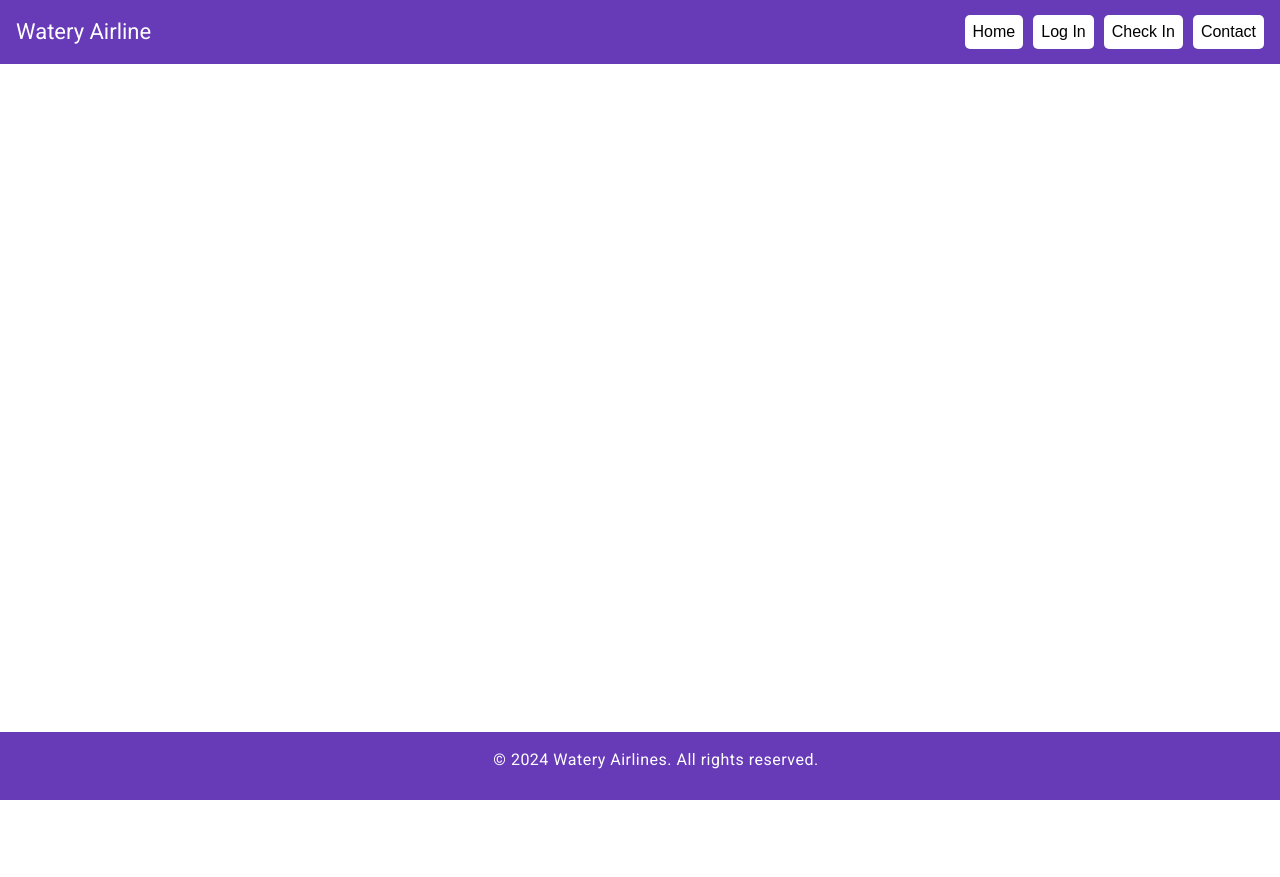
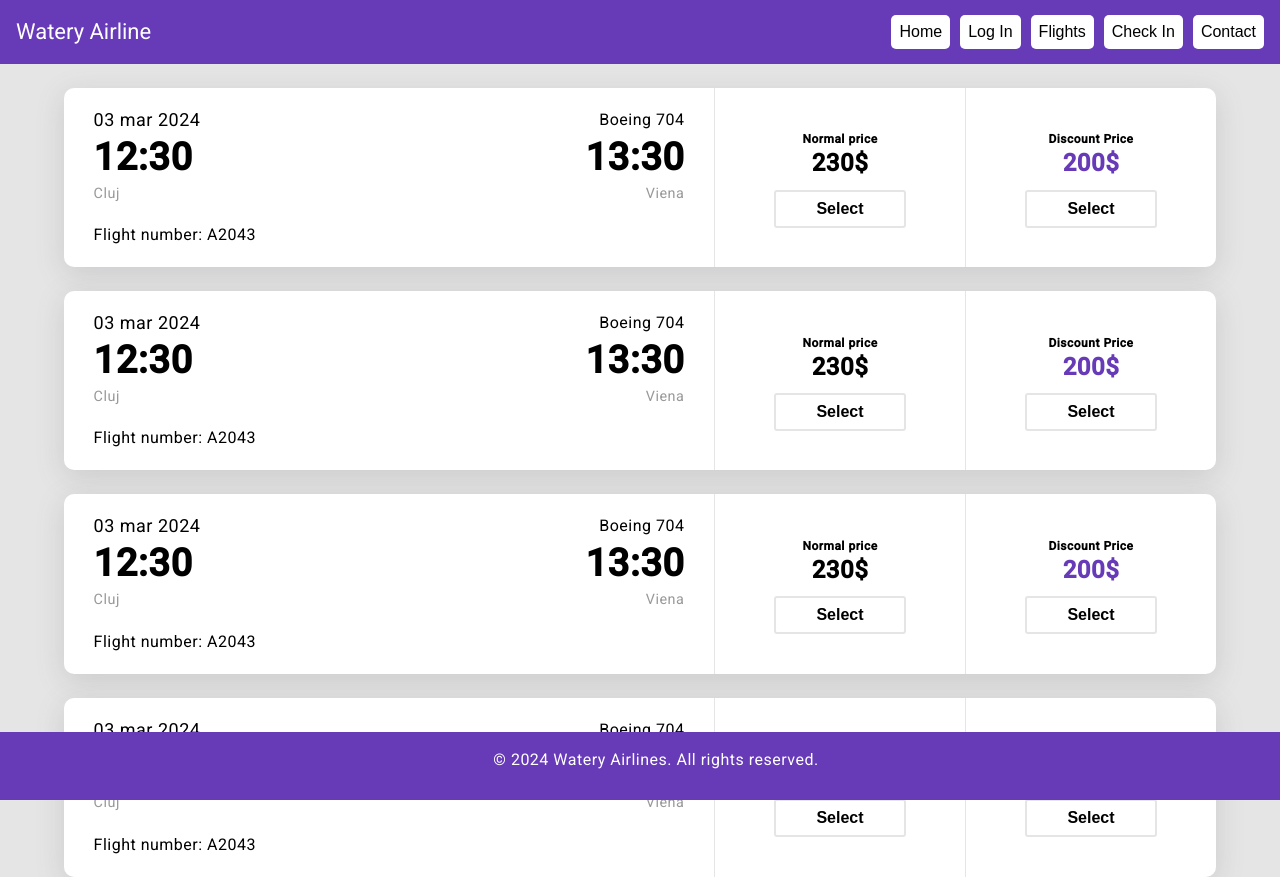
Before and after one commit to cchw01/Practica2024, an Angular app in the folder Frontend/: page /flights in a window 1280 px wide. Before the commit this address led to /. Before the commit the page ends 800 px from the top, so only its background shows below. Built offline with nearby package versions, Linux system fonts and the light colour scheme.

Commit message:
Implemented FlightsComponent, adding route for flights and for wildcard

```diff
--- a/Frontend/src/app/app.component.html
+++ b/Frontend/src/app/app.component.html
@@ -3,9 +3,12 @@
   <span class="spacer"></span>
   <button class="navigation-button" mat-button routerLink="/">Home</button>
   <button class="navigation-button" mat-button routerLink="/login">Log In</button>
+  <button class="navigation-button" mat-button routerLink="/flights">Flights</button>
   <button class="navigation-button" mat-button routerLink="/check-in">Check In</button>
   <button class="navigation-button" mat-button routerLink="/contact">Contact</button>
 </mat-toolbar>
+
+<router-outlet></router-outlet>
 
 <footer>
   <div class="footer-content">
@@ -17,5 +20,3 @@
     </nav>
   </div>
 </footer>
-
-<router-outlet></router-outlet>
--- /dev/null
+++ b/Frontend/src/app/menu-items/flights/flight/flight.component.css
@@ -0,0 +1,130 @@
+.flight-container {
+  width: 90%;
+  display: flex;
+  flex-wrap: wrap;
+  align-items: stretch;
+  margin-inline: auto;
+  box-shadow: rgba(100, 100, 111, 0.2) 0px 7px 29px 0px;
+  background-color: #ffffff;
+  border-radius: 10px;
+  cursor: pointer;
+  position: relative;
+  overflow: hidden;
+}
+
+.flight-container::before {
+  opacity: 0;
+  content: "";
+  width: 20px;
+  height: 100%;
+  position: absolute;
+  background-color: #673ab7;
+  transition: all 300ms;
+}
+
+.flight-container:hover::before {
+  opacity: 1;
+}
+
+.flight-info {
+  min-width: 200px;
+  display: flex;
+  flex-direction: column;
+  justify-content: center;
+  flex: 3;
+  gap: 0.8rem;
+  padding: 1.25rem 1.85rem;
+}
+
+.flight-date {
+  font-size: 1.125rem;
+}
+
+.flight-time {
+  font-size: 2.375rem;
+  font-weight: 600;
+}
+
+.flight-airport {
+  font-size: 0.9rem;
+  color: #999999;
+}
+
+.flight-number {
+  margin-top: 0.3rem;
+}
+
+.flight-prices {
+  display: flex;
+  flex: 1;
+}
+
+.price-wrapper {
+  display: flex;
+  flex: 1;
+  align-items: center;
+  justify-content: center;
+  min-width: 250px;
+  border-left: 1px solid #e5e5e5;
+}
+
+.normal-price {
+  display: flex;
+  flex-direction: column;
+  flex: 1;
+  justify-content: center;
+  align-items: center;
+  padding-block: 1rem;
+}
+
+.price-type {
+  font-size: 0.75rem;
+  font-weight: 600;
+}
+
+.price {
+  font-size: 1.5rem;
+  font-weight: 600;
+}
+
+.discount-price {
+  display: flex;
+  flex-direction: column;
+  flex: 1;
+  justify-content: center;
+  align-items: center;
+  padding-block: 1rem;
+}
+
+.btn,
+.btn:visited {
+  background: none;
+  border: 2px solid #e5e5e5;
+  border-radius: 3px;
+  padding: 0.5rem 2.5rem;
+  font-size: 1rem;
+  font-weight: bold;
+  cursor: pointer;
+  transition: all 300ms;
+  margin-top: 0.9rem;
+}
+
+.btn:hover,
+.btn:active,
+.btn:focus {
+  background-color: #f2f2f2;
+  color: #673ab7;
+}
+
+/* Utility */
+
+.flex {
+  display: flex;
+  flex: 1;
+  align-items: center;
+  justify-content: space-between;
+}
+
+.discount {
+  color: #673ab7;
+}
--- /dev/null
+++ b/Frontend/src/app/menu-items/flights/flight/flight.component.html
@@ -0,0 +1,33 @@
+<div class="flight-container">
+  <div class="flight-info">
+    <div class="flex">
+      <div class="flight-date">03 mar 2024</div>
+      <div class="airplane-type">Boeing 704</div>
+    </div>
+    <div class="flex">
+      <div class="flight-time">12:30</div>
+      <div class="flight-time">13:30</div>
+    </div>
+    <div class="flex">
+      <div class="flight-airport">Cluj</div>
+      <div class="flight-airport">Viena</div>
+    </div>
+    <div class="flight-number">Flight number: A2043</div>
+  </div>
+  <div class="flight-prices">
+    <div class="price-wrapper">
+      <div class="normal-price">
+        <div class="price-type">Normal price</div>
+        <div class="price">230$</div>
+        <button type="button" class="btn">Select</button>
+      </div>
+    </div>
+    <div class="price-wrapper">
+      <div class="discount-price">
+        <div class="price-type">Discount Price</div>
+        <div class="price discount">200$</div>
+        <button type="button" class="btn">Select</button>
+      </div>
+    </div>
+  </div>
+</div>
--- /dev/null
+++ b/Frontend/src/app/menu-items/flights/flights.component.css
@@ -0,0 +1,8 @@
+.flights-container {
+    width: 100%;
+    display: flex;
+    flex-direction: column;
+    gap: 1.5rem;
+    padding-top: 1.5rem;
+    background-color: #e5e5e5;
+}
--- /dev/null
+++ b/Frontend/src/app/menu-items/flights/flights.component.html
@@ -0,0 +1,6 @@
+<div class="flights-container">
+    <app-flight></app-flight>
+    <app-flight></app-flight>
+    <app-flight></app-flight>
+    <app-flight></app-flight>
+</div>
```
Also changed, not shown: Frontend/src/app/app-routing.module.ts (+8 -4 lines), Frontend/src/app/app.module.ts (+6 -2 lines), Frontend/src/app/menu-items/flights/flight/flight.component.ts (added, +10 -0 lines), Frontend/src/app/menu-items/flights/flights.component.ts (added, +10 -0 lines), 2 other files (tests, documents, lock files or other folders).
